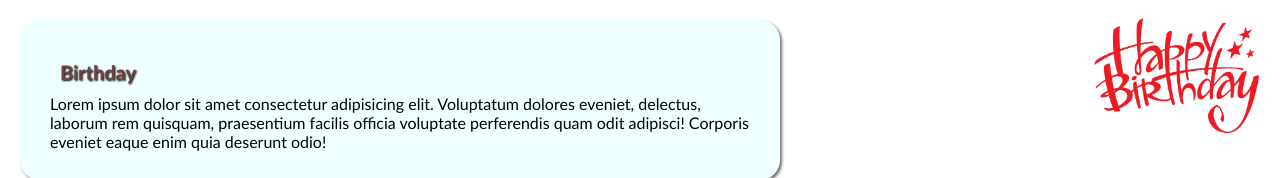
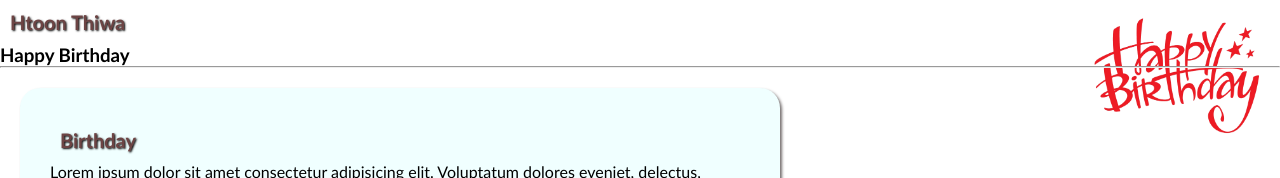
Before and after one commit to ChueSatt1415/Htoon_Thiwa_birthday, a plain HTML site: page index.html in a window 1280 px wide. Shown: the top 178 px of the page. Drawn offline with Linux system fonts and the light colour scheme.

Commit message:
changes for header text

```diff
--- a/index.html
+++ b/index.html
@@ -4,10 +4,14 @@
     <meta charset="UTF-8">
     <meta name="viewport" content="width=device-width, initial-scale=1.0">
     <title>Happy Thiwa Day</title>
-    <link rel="" href="">
     <link rel="stylesheet" href="style.css">
 </head>
 <body>
+    <section>
+        <h1>Htoon Thiwa</h1>
+        <h3>Happy Birthday</h3>
+        <hr>
+    </section>
     <div class="container">
     <section>
              <h1>Birthday</h1>
```
